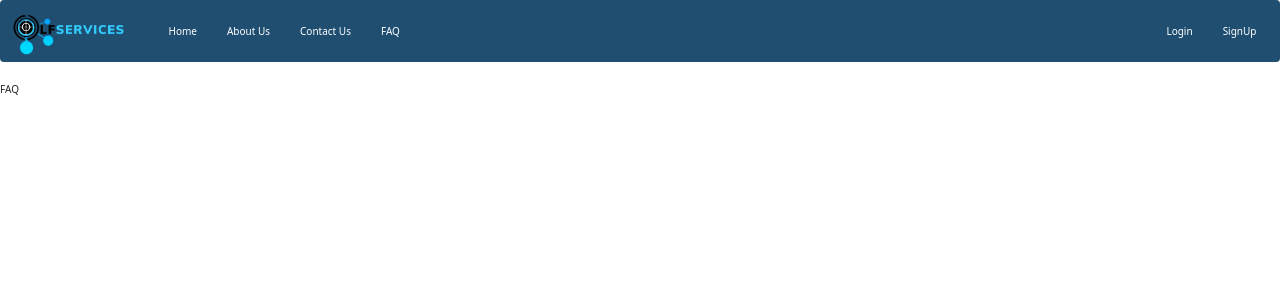
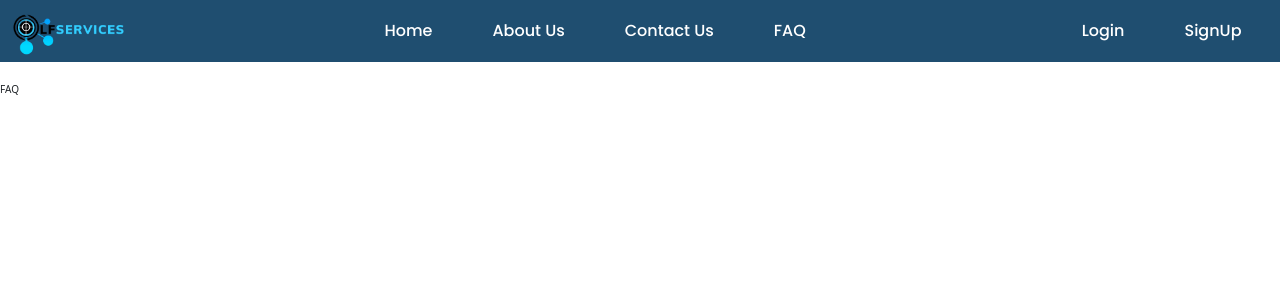
Before and after one commit to DevDumDum/OnlineFreelancingServices, a CodeIgniter app: page /Group01/index.php/onlinefreelancingservices/FAQpage in a window 1280 px wide. Shown: the top 300 px of the page. Run offline with CodeIgniter, Linux system fonts and the light colour scheme; some libraries are stand-ins or nearby versions.

Commit message:
fixed the navbar and other minor changes to register, login, and home page

```diff
--- a/application/views/OnlineFreelancingServices/Homepage.php
+++ b/application/views/OnlineFreelancingServices/Homepage.php
@@ -2,5 +2,4 @@
 
 <?php include("inc/default.php") ?>
 
-
 </html>
--- a/application/views/OnlineFreelancingServices/Register.php
+++ b/application/views/OnlineFreelancingServices/Register.php
@@ -2,7 +2,7 @@
 
 <body class="registerBody">
 
-    <div class="container-fluid container_custom">
+    <div class="registerContainer container-fluid">
         <form method="post" autocomplete="off" action="<?=base_url('Register_controller/adduser')?>" style="height:100%;">
             <div class="row register-row_custom">
                 <div class="col-md-6 no-gutters registerLeftSide">
--- a/application/views/OnlineFreelancingServices/inc/header.php
+++ b/application/views/OnlineFreelancingServices/inc/header.php
@@ -5,11 +5,6 @@
     <meta http-equiv="X-UA-Compatible" content="IE=edge">
     <meta name="viewport" content="width=device-width, initial-scale=1.0">
     <link rel="stylesheet" type ="text/css" href="<?php echo base_url();?>public/css/bootstrap.min.css"/>
-
-  <!--
-    <link rel="stylesheet" href="<?php echo base_url();?>public/css/homepage.css"/> --->
-
-
     <link rel="stylesheet" href="https://maxcdn.bootstrapcdn.com/bootstrap/3.3.7/css/bootstrap.min.css">
     <script src="https://ajax.googleapis.com/ajax/libs/jquery/3.2.1/jquery.min.js"></script>
     <script src="https://maxcdn.bootstrapcdn.com/bootstrap/3.3.7/js/bootstrap.min.js"></script>
@@ -21,6 +16,7 @@
     <link rel="stylesheet" href="<?php echo base_url();?>public/css/navbar.css"/>
     <link rel="stylesheet" href="<?php echo base_url();?>public/css/register.css"/>
     <link rel="stylesheet" href="<?php echo base_url();?>public/css/loginpage.css"/>
+    <link rel="stylesheet" href="<?php echo base_url();?>public/css/homepage.css"/>
 
     <link href="https://fonts.googleapis.com/css2?family=Poppins:ital,wght@0,300;0,500;0,600;1,300&display=swap" rel="stylesheet">
 
--- a/application/views/OnlineFreelancingServices/inc/navbar.php
+++ b/application/views/OnlineFreelancingServices/inc/navbar.php
@@ -10,7 +10,7 @@ if($this->session->userdata('UserLoginSession')){
                 <button type="button" class="navbar-toggler" data-bs-toggle="collapse" data-bs-target="#navbarCollapse">
                     <span class="navbar-toggler-icon"></span>
                 </button>
-                <ul class="nav justify-content-left collapse navbar-collapse" id="navbarCollapse">
+                <ul class="nav justify-content-center collapse navbar-collapse" id="navbarCollapse">
                     <li class="nav-item">
                         <a href="NewsFeed" class="nav-item active nav-link">NewsFeed</a></li>
                     </li>
@@ -37,7 +37,7 @@ if($this->session->userdata('UserLoginSession')){
                 <button type="button" class="navbar-toggler" data-bs-toggle="collapse" data-bs-target="#navbarCollapse">
                     <span class="navbar-toggler-icon"></span>
                 </button>
-                <ul class="nav justify-content-left collapse navbar-collapse" id="navbarCollapse">
+                <ul class="nav justify-content-center collapse navbar-collapse" id="navbarCollapse">
                     <li class="nav-item">
                         <a href="Homepage" class="nav-item active nav-link">Home</a></li>
                     </li>
@@ -53,15 +53,16 @@ if($this->session->userdata('UserLoginSession')){
                 </ul>
                 <ul class="nav justify-content-end">
                     <li class="nav-item">
-                        <a href="Loginpage" class="nav-item nav-link">Login</a></li>
+                        <a href="Loginpage" class="nav-item nav-link">Login</a>
                     </li>
                     <li class="nav-item">
-                        <a href="Registerpage" class="nav-item nav-link">SignUp</a></li>
+                        <a href="Registerpage" class="nav-item nav-link">SignUp</a>
                     </li>
                 </ul>
             </div>
     </nav>
 <?php };?>
    <!-- JavaScript Bundle with Popper -->
-<script src="https://cdn.jsdelivr.net/npm/bootstrap@5.1.3/dist/js/bootstrap.bundle.min.js" integrity="sha384-ka7Sk0Gln4gmtz2MlQnikT1wXgYsOg+OMhuP+IlRH9sENBO0LRn5q+8nbTov4+1p" crossorigin="anonymous"></script>
+<script src="https://cdn.jsdelivr.net/npm/bootstrap@5.1.3/dist/js/bootstrap.bundle.min.js"
+integrity="sha384-ka7Sk0Gln4gmtz2MlQnikT1wXgYsOg+OMhuP+IlRH9sENBO0LRn5q+8nbTov4+1p" crossorigin="anonymous"></script>
 </header>
--- a/public/css/homepage.css
+++ b/public/css/homepage.css
@@ -12,7 +12,7 @@ input#search-bar{
     height: 55px;
     padding: 0 20px;
     font-size: 1rem;
-    border: 2px solid #363535;
+    border: 1px solid #363535;
     border-radius: 15px 15px 15px 15px;
     outline: none;
 }
@@ -30,6 +30,7 @@ input#search-bar{
 
 .h-d-down{
     background-color: #FFFFFF;
+    border: 1px solid #363535;
     height: 55px;
     width: 65px;
     border-radius: 15px
--- a/public/css/navbar.css
+++ b/public/css/navbar.css
@@ -1,13 +1,21 @@
-.custom-navbar{
+.navbar{
     background-color: #1F4E70;
+    border-radius: 0;
+    font-family: 'Poppins', sans-serif;
 }
+
 .custom-navbar a{
+    font-size: 16px;
     color: #ffffff;
 }
 
-.nav-link:hover{
-    color:#ffffff !important;
-    font-size: 1.1em;
-    background-color: #1d4764;
+.nav-item{
+    padding: 0 15px;
+}
+
+.nav-item:hover{
+    background-color: #1b3e58 !important;
+    color: #ffffff;
+    transition: .3s;
     text-transform: uppercase;
 }
```
